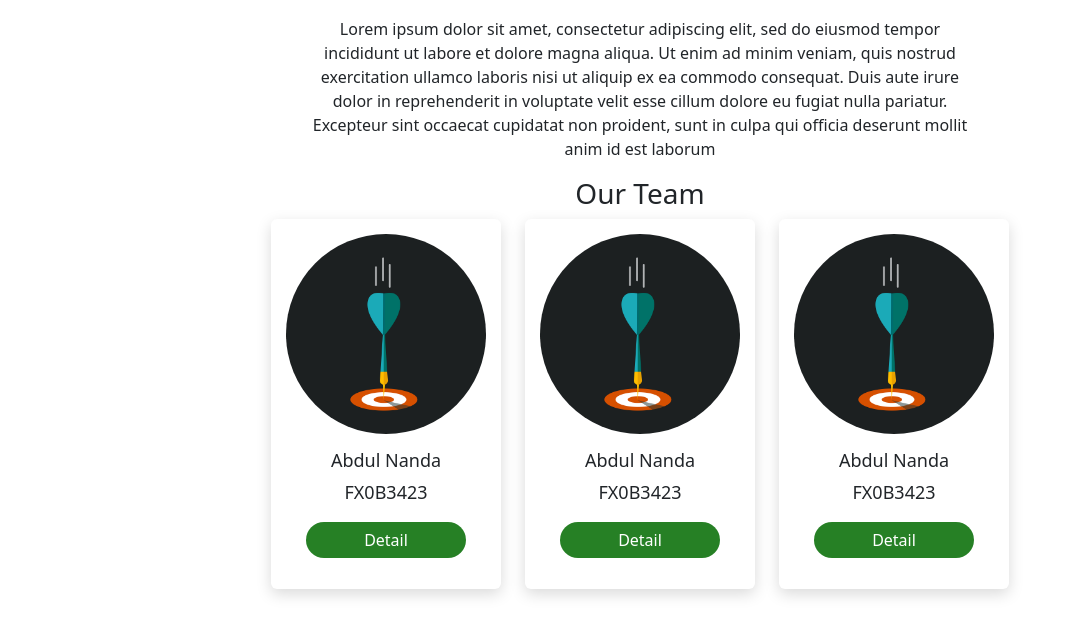
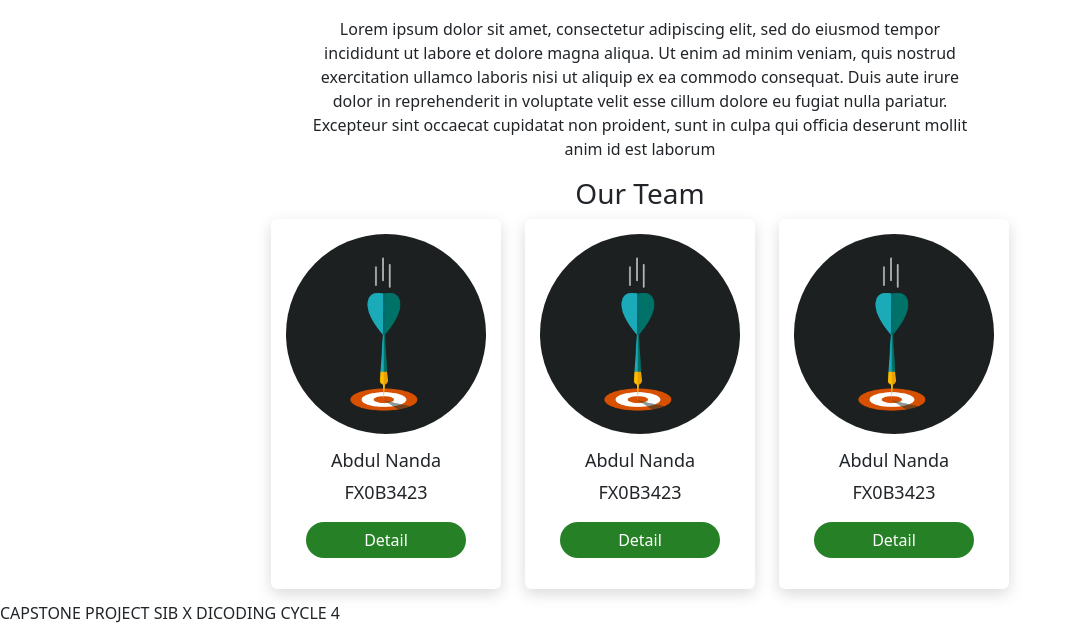
Before and after one commit to elzains/Sampahku-Capstone-Project, a plain HTML site: page index.html in a window 1280 px wide. Shown: the part 170-811 px from the top of the page, without its empty margins (0-1074 px from the left). Drawn offline with nearby package versions, Linux system fonts and the light colour scheme.

Commit message:
Update FootComponent on index.html
Menambahkan script pada section footComponent dalam file index.html

```diff
--- a/index.html
+++ b/index.html
@@ -91,7 +91,11 @@
     </section>
     <section id="calcComponent"></section>
     <section id="blogComponent"></section>
-    <section id="footComponent"></section>
+    <section id="footComponent">
+      <footer>
+        <p>CAPSTONE PROJECT SIB X DICODING CYCLE 4</p>
+      </footer>
+    </section>
     <!-- Script Start -->
     <script src="https://cdn.jsdelivr.net/npm/bootstrap@5.3.0-alpha3/dist/js/bootstrap.bundle.min.js" integrity="sha384-ENjdO4Dr2bkBIFxQpeoTz1HIcje39Wm4jDKdf19U8gI4ddQ3GYNS7NTKfAdVQSZe" crossorigin="anonymous"></script>
     <!-- Script End -->
```
